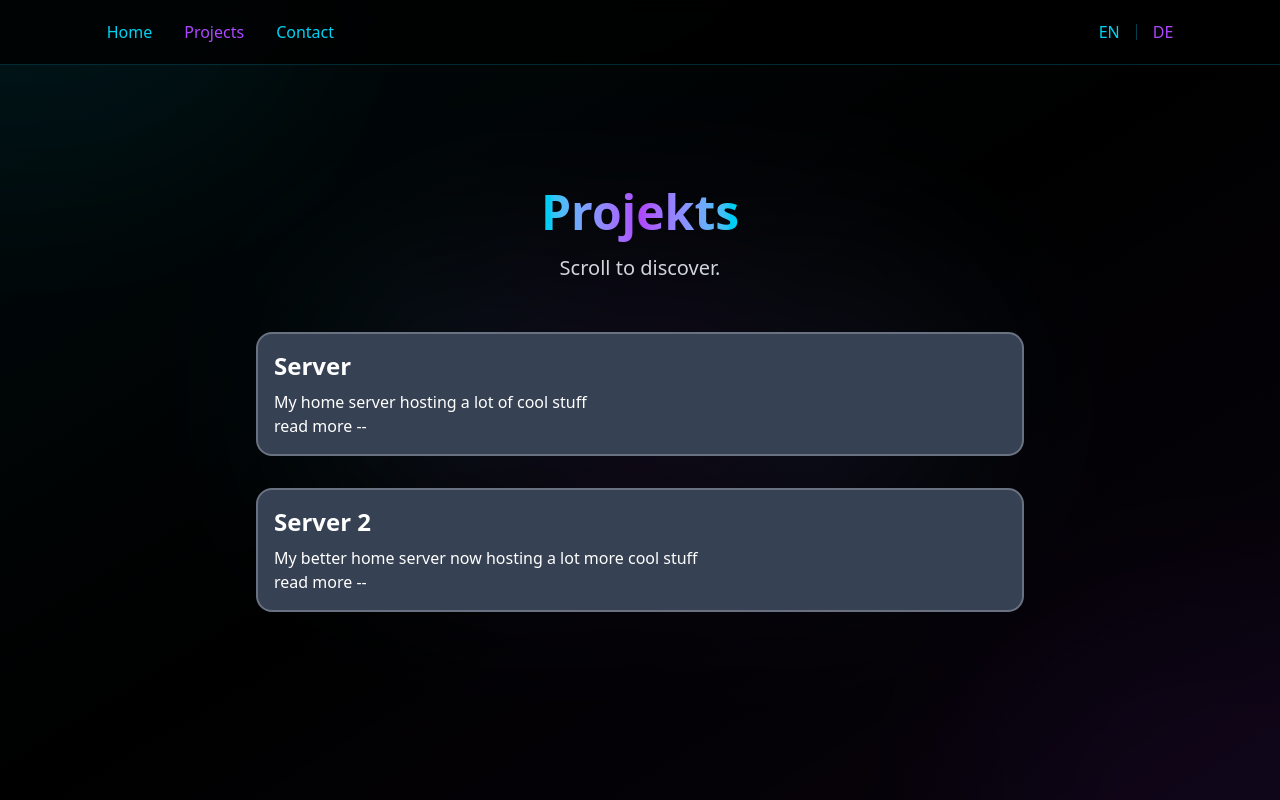
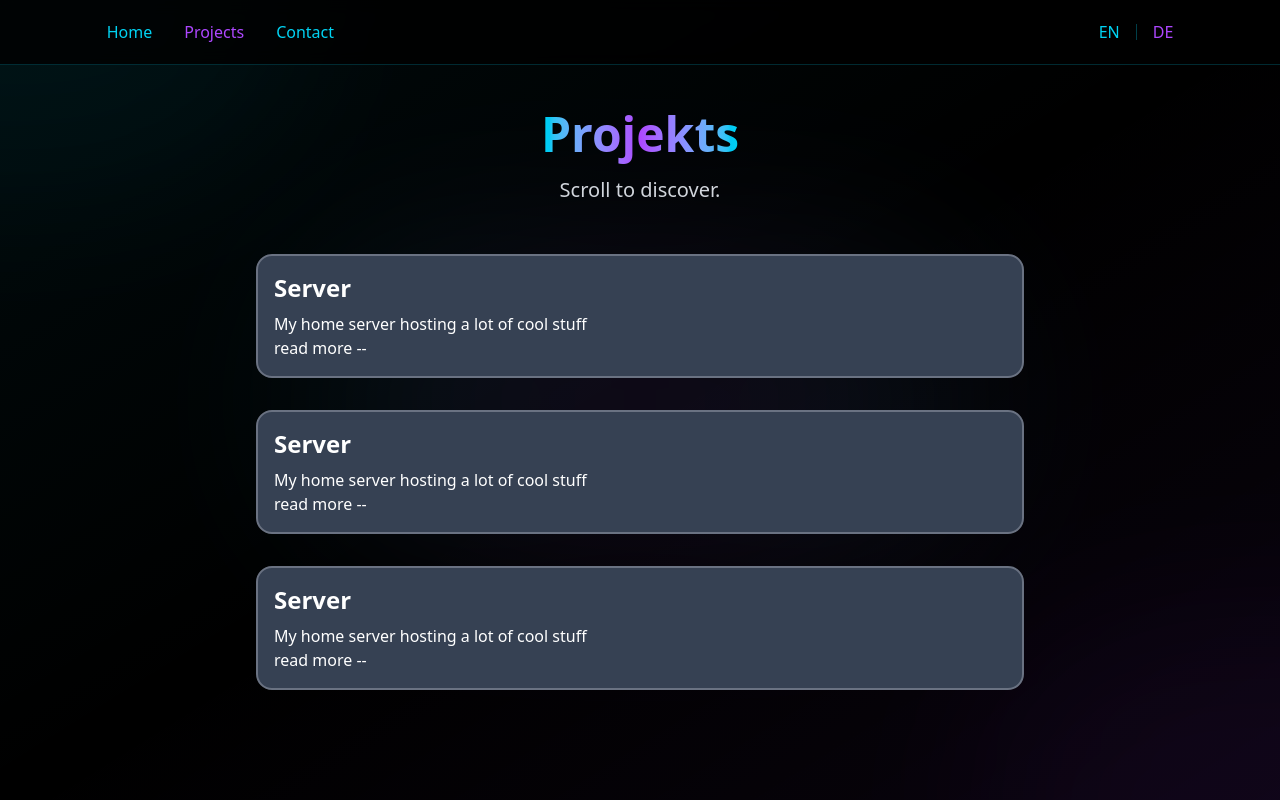
Before and after one commit to Ynlsen/yniederer.ch, a Next.js app: page /en/projects in a window 1280 px wide. Built offline with nearby package versions, Linux system fonts and the light colour scheme.

Commit message:
created project item component

```diff
--- a/app/en/projects/page.tsx
+++ b/app/en/projects/page.tsx
@@ -1,3 +1,24 @@
+
+
+function ProjectItem() {
+  return(
+    <div className="w-full">
+     <a href="en/projects/server" className="block w-full bg-gray-700 border-2 border-gray-500 rounded-2xl">
+       <div className="p-4 text-white">
+         <h2 className="text-2xl font-semibold mb-2">Server</h2>
+         <p>My home server hosting a lot of cool stuff</p>
+         read more --
+       </div>
+     </a>
+   </div>
+  )
+}
+
+
+
+
+
+
 export default function ProjectsPage() {
   return (
     <main className="min-h-screen flex flex-col items-center justify-center py-20">
@@ -24,24 +45,9 @@ export default function ProjectsPage() {
 
 
         <div className="flex flex-col space-y-8">
-          <div className="w-full">
-            <a href="en/projects/server" className="block w-full bg-gray-700 border-2 border-gray-500 rounded-2xl">
-              <div className="p-4 text-white">
-                <h2 className="text-2xl font-semibold mb-2">Server</h2>
-                <p>My home server hosting a lot of cool stuff</p>
-                read more --
-              </div>
-            </a>
-          </div>
-          <div className="w-full">
-            <a href="en/projects/server" className="block w-full bg-gray-700 border-2 border-gray-500 rounded-2xl">
-              <div className="p-4 text-white">
-                <h2 className="text-2xl font-semibold mb-2">Server 2</h2>
-                <p>My better home server now hosting a lot more cool stuff</p>
-                read more --
-              </div>
-            </a>
-          </div>
+          <ProjectItem/>
+          <ProjectItem/>
+          <ProjectItem/>
         </div>
 
       </div>
```
